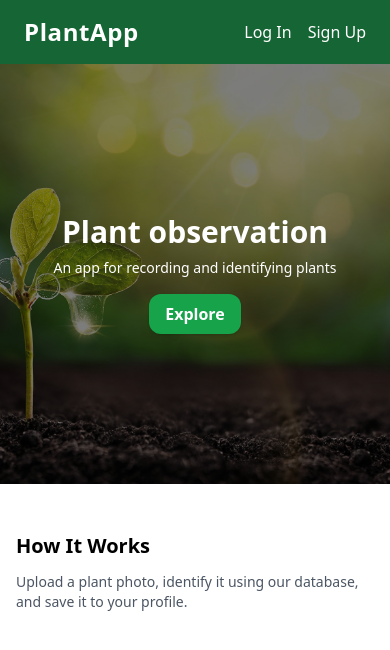
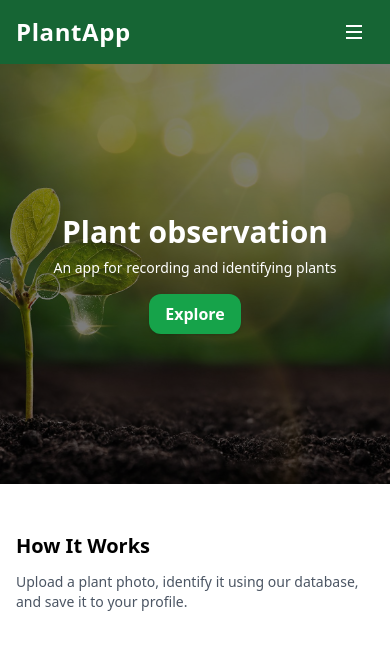
Before and after one commit to Code-the-Dream-School/jj-practicum-team-1-front, a React (Vite) app: page / in a window 390 px wide. Shown: the top 650 px of the page. Built offline with nearby package versions, Linux system fonts and the light colour scheme.

Commit message:
Feat: responsive Navbar with mobile menu

```diff
--- a/src/components/shared/Navbar.jsx
+++ b/src/components/shared/Navbar.jsx
@@ -1,24 +1,97 @@
-import { Link } from "react-router-dom";
+import { useState, useEffect } from "react";
+import { Link, NavLink } from "react-router-dom";
 
 export default function Navbar() {
+  const [open, setOpen] = useState(false);
+
+  // Close the mobile menu when resizing to desktop
+  useEffect(() => {
+    const onResize = () => {
+      if (window.innerWidth >= 768) setOpen(false); // md breakpoint
+    };
+    window.addEventListener("resize", onResize);
+    return () => window.removeEventListener("resize", onResize);
+  }, []);
+
+  // Close on Escape
+  useEffect(() => {
+    const onKey = (e) => e.key === "Escape" && setOpen(false);
+    window.addEventListener("keydown", onKey);
+    return () => window.removeEventListener("keydown", onKey);
+  }, []);
+
+  const linkBase =
+    "block px-4 py-2 rounded-md hover:bg-green-700/40 focus:outline-none focus:ring-2 focus:ring-white/50";
+  const link = ({ isActive }) => `${linkBase} ${isActive ? "bg-green-700/60" : ""}`;
+
   return (
-    <nav className="bg-green-800 text-white px-6 py-4 shadow-md flex justify-between items-center">
-      <div className="text-2xl font-bold tracking-wide">
-        <Link to="/">PlantApp</Link>
+    <nav className="bg-green-800 text-white sticky top-0 z-50">
+      <div className="max-w-7xl mx-auto px-4 py-3 flex items-center justify-between">
+        {/* Logo */}
+        <div className="text-2xl font-bold tracking-wide">
+          <Link to="/" onClick={() => setOpen(false)}>PlantApp</Link>
+        </div>
+
+        {/* Desktop links */}
+        <div className="hidden md:flex items-center gap-2">
+          <NavLink to="/login" className={link}>Log In</NavLink>
+          <NavLink to="/signup" className={link}>Sign Up</NavLink>
+        </div>
+
+        {/* Mobile toggle */}
+        <button
+          type="button"
+          className="md:hidden inline-flex items-center justify-center rounded-md p-2 hover:bg-green-700/40 focus:outline-none focus:ring-2 focus:ring-white/50"
+          aria-controls="mobile-menu"
+          aria-expanded={open}
+          aria-label={open ? "Close main menu" : "Open main menu"}
+          onClick={() => setOpen((v) => !v)}
+        >
+          {/* hamburger */}
+          <svg
+            className={`h-6 w-6 ${open ? "hidden" : "block"}`}
+            viewBox="0 0 24 24"
+            fill="none"
+            stroke="currentColor"
+            strokeWidth="2"
+          >
+            <path d="M4 6h16M4 12h16M4 18h16" />
+          </svg>
+          {/* close */}
+          <svg
+            className={`h-6 w-6 ${open ? "block" : "hidden"}`}
+            viewBox="0 0 24 24"
+            fill="none"
+            stroke="currentColor"
+            strokeWidth="2"
+          >
+            <path d="M6 18L18 6M6 6l12 12" />
+          </svg>
+        </button>
       </div>
-      <div className="flex space-x-4">
-        <Link
-          to="/login"
-          className="text-white hover:text-green-200 transition duration-200"
-        >
-          Log In
-        </Link>
-        <Link
-          to="/signup"
-          className="text-white hover:text-green-200 transition duration-200"
-        >
-          Sign Up
-        </Link>
+
+      {/* Backdrop (mobile) */}
+      <div
+        className={`md:hidden fixed inset-0 bg-black/30 transition-opacity ${open ? "opacity-100" : "opacity-0 pointer-events-none"}`}
+        onClick={() => setOpen(false)}
+        aria-hidden="true"
+      />
+
+      {/* Mobile panel */}
+      <div
+        id="mobile-menu"
+        className={`md:hidden absolute left-0 right-0 top-[56px] sm:top-[60px] bg-green-800 shadow-lg transition-all duration-200 origin-top ${
+          open ? "scale-y-100 opacity-100" : "scale-y-0 opacity-0 pointer-events-none"
+        }`}
+      >
+        <div className="px-2 py-2 space-y-1">
+          <NavLink to="/login" className={link} onClick={() => setOpen(false)}>
+            Log In
+          </NavLink>
+          <NavLink to="/signup" className={link} onClick={() => setOpen(false)}>
+            Sign Up
+          </NavLink>
+        </div>
       </div>
     </nav>
   );
```
